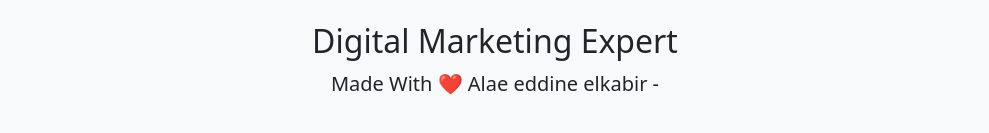
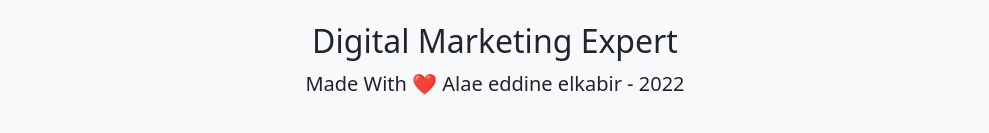
Before and after one commit to alaeeddine-elkabir/alaeeddine-elkabir.github.io, a plain HTML site: page index.html in a window 1280 px wide. Shown: the part 1718-1851 px from the top of the page, without its empty margins (145-1134 px from the left). Drawn offline with nearby package versions, Linux system fonts and the light colour scheme.

Commit message:
Update index.html

```diff
--- a/index.html
+++ b/index.html
@@ -171,7 +171,7 @@
       <div class="container">
         <div class="text-center">
           <h2>Digital Marketing Expert</h2>
-          <p class="lead">Made With ❤️ Alae eddine elkabir - <span id="year"></span></p>
+          <p class="lead">Made With ❤️ Alae eddine elkabir - <span id="currentYear"></span></p>
         </div>
       </div>
     </section>
@@ -182,7 +182,7 @@
       tooltips.forEach(t => {
         new bootstrap.Tooltip(t)
       })
-      document.getElementById("#year").innerHTML = new Date().getFullYear()
+    document.querySelector("#currentYear").innerHTML = new Date().getFullYear();
     </script>
   </body>
 </html>
```
